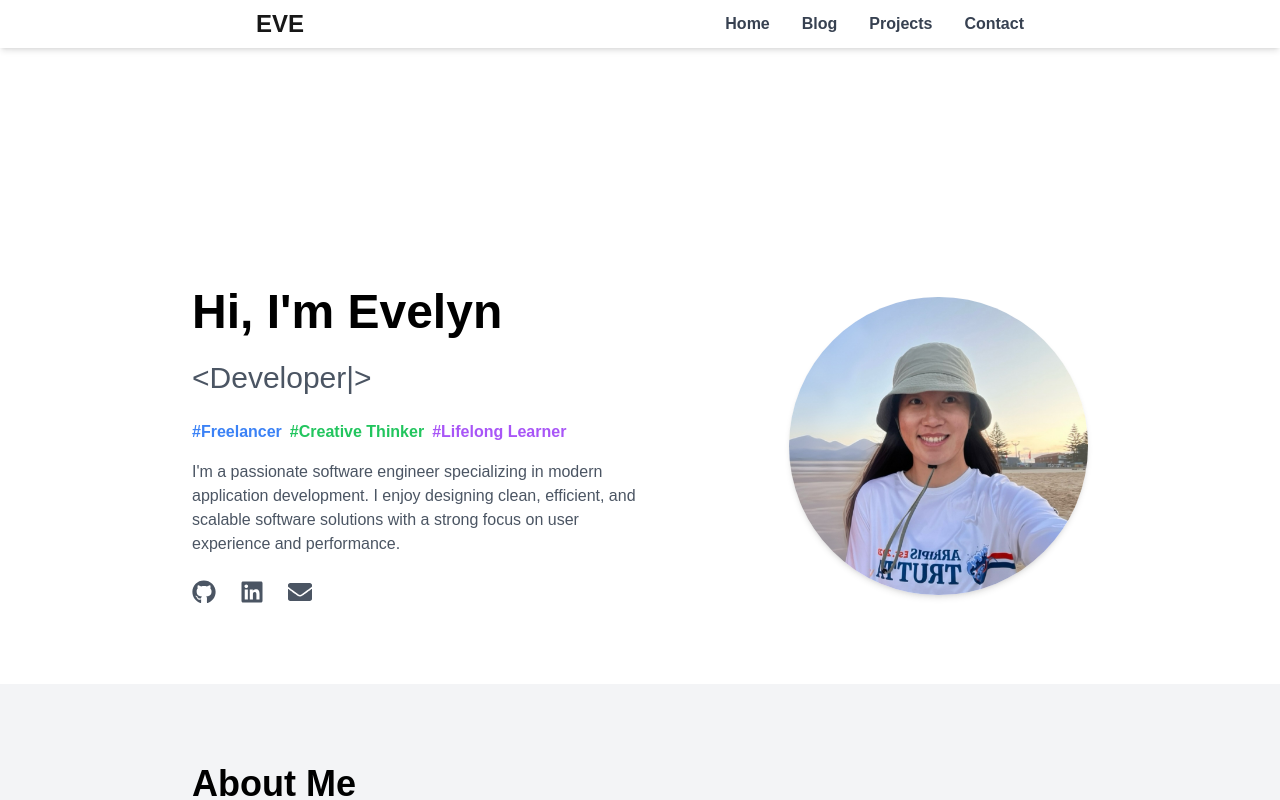
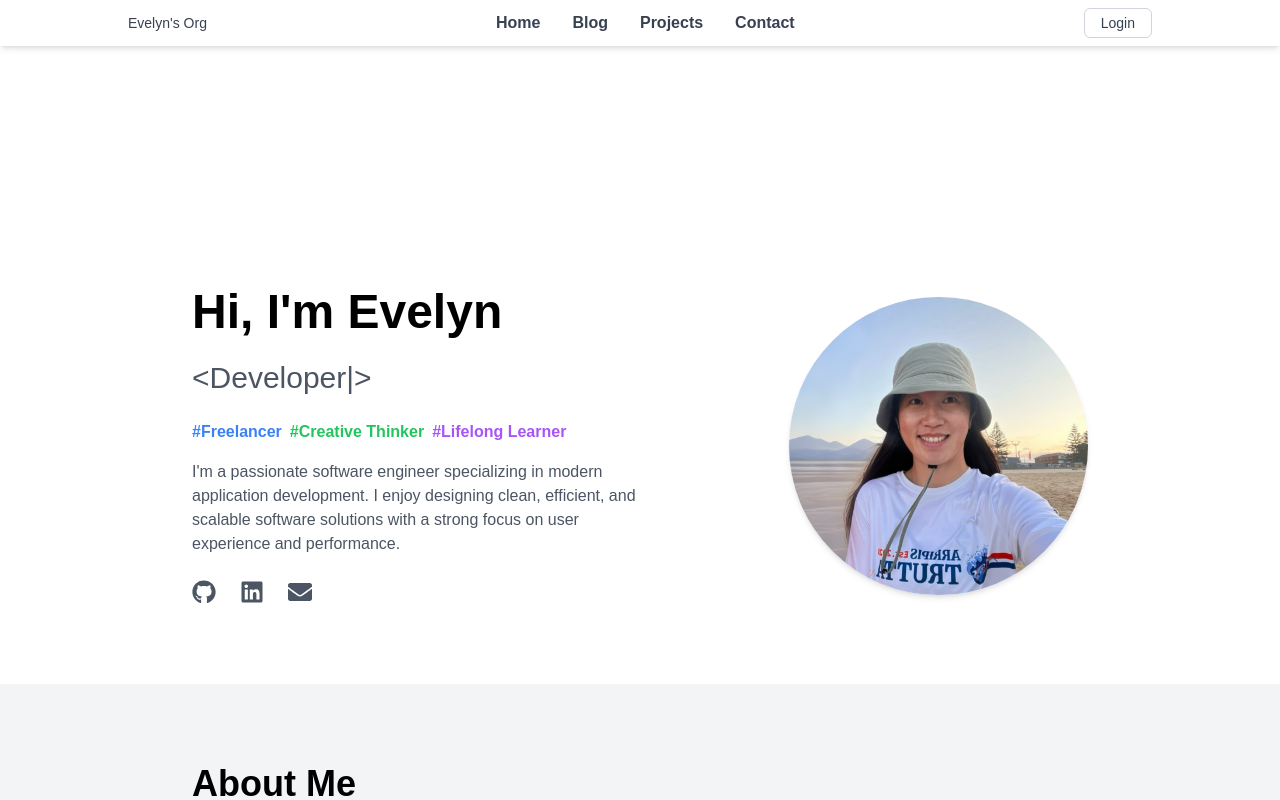
Before and after one commit to EvelynDevelops/eve_page, a Next.js app: page / in a window 1280 px wide. Shown: the top 800 px of the page. Built offline with nearby package versions, Linux system fonts and the light colour scheme.

Commit message:
import nav component

```diff
--- a/app/layout.tsx
+++ b/app/layout.tsx
@@ -1,42 +1,24 @@
-import type { Metadata } from "next";
-import Link from "next/link";
-import "./globals.css";
+// app/layout.tsx
+import type { Metadata } from "next"
+import "./globals.css"
+import NavBar from "@/components/NavBar"
 
 export const metadata: Metadata = {
   title: "Evelyn's Portfolio",
   description: "Showcasing my projects, blog, and experience.",
-};
+}
 
-export default function RootLayout({
-  children,
-}: Readonly<{ children: React.ReactNode }>) {
+export default function RootLayout({ children }: { children: React.ReactNode }) {
   return (
     <html lang="en">
-      <head>
-        <title>Evelyn's Portfolio</title>
-        <meta name="description" content="Showcasing my projects, blog, and experience." />
-      </head>
       <body className="flex flex-col min-h-screen">
-        {/* Top nav bar */}
-        <nav className="fixed top-0 left-0 w-full bg-white dark:bg-gray-900 shadow-md z-50 px-64 py-2 flex justify-between items-center">
-          <h1 className="text-2xl font-bold">EVE</h1>
-          <div className="flex space-x-8">
-            <Link href="/" className="font-semibold text-gray-700 hover:text-black">Home</Link>
-            <Link href="/blog" className="font-semibold text-gray-700 hover:text-black">Blog</Link>
-            <Link href="/projects" className="font-semibold text-gray-700 hover:text-black">Projects</Link>
-            <Link href="/contact-me" className="font-semibold text-gray-700 hover:text-black">Contact</Link>
-          </div>
-        </nav>
-
-        {/* Main content area */}
+        <NavBar />
         <main className="flex-grow pt-16">{children}</main>
-
-        {/* Footer (sticks to the bottom) */}
         <footer className="w-full bg-white text-black text-center py-6 border-t border-gray-300 mt-auto">
           <p>© 2025 Evelyn. All rights reserved.</p>
           <p>Made with love and 🥏</p>
         </footer>
       </body>
     </html>
-  );
+  )
 }
```
